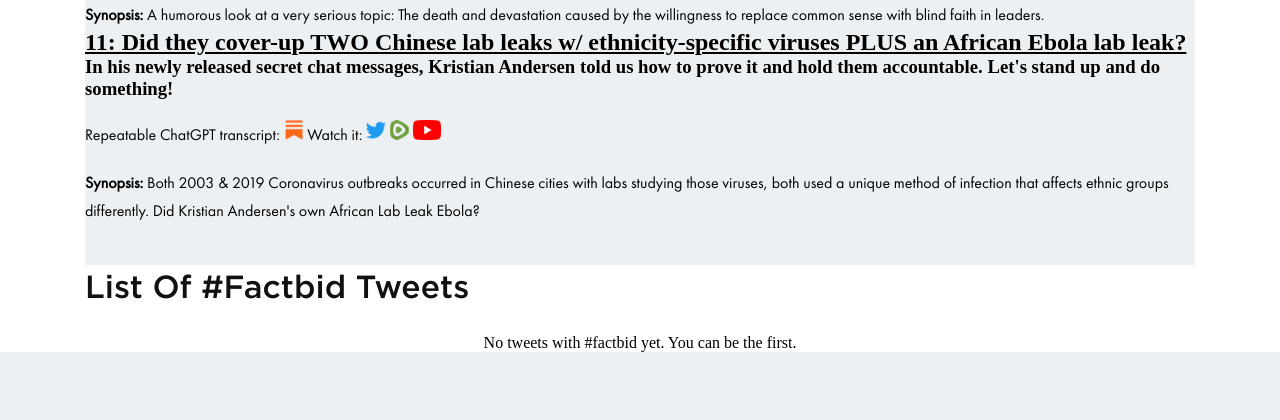
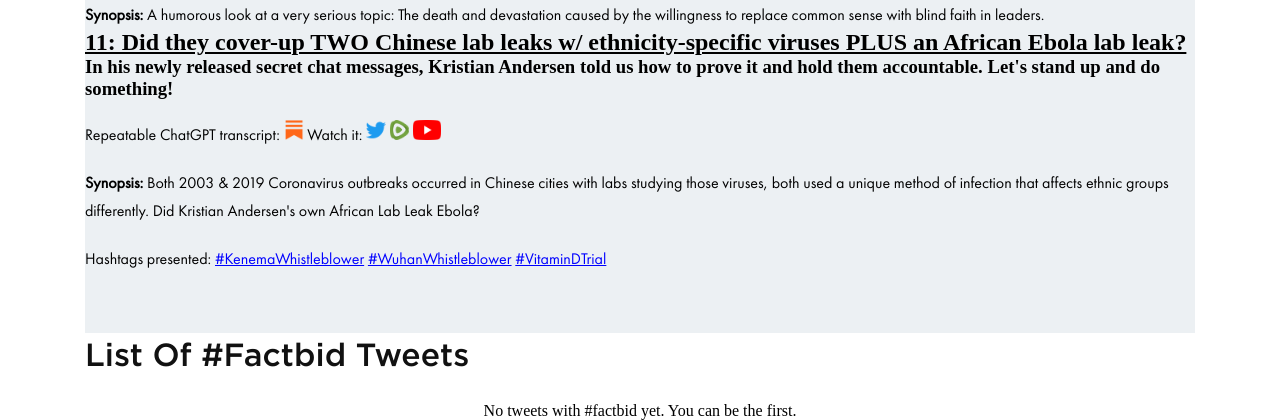
Before and after one commit to aaronfactbid/factbid2, a PHP site: page / in a window 1280 px wide. Shown: the part 3552-3972 px from the top of the page. Before the commit the page ends 3904 px from the top, so only its background shows below. Run offline with PHP 8.4, Linux system fonts and the light colour scheme; data that the repository does not hold is empty.

Commit message:
add hashtags

```diff
--- a/index.php
+++ b/index.php
@@ -268,6 +268,8 @@
 		<p><b>Synopsis:</b>
 		Both 2003 & 2019 Coronavirus outbreaks occurred in Chinese cities with labs studying those viruses, both used a unique method of infection that affects ethnic groups differently.  Did Kristian Andersen's own African Lab Leak Ebola?
 		</p>
+		<p>Hashtags presented: <a href="/KenemaWhistleblower">#KenemaWhistleblower</a> <a href="/WuhanWhistleblower">#WuhanWhistleblower</a> <a href="/VitaminDTrial">#VitaminDTrial</a></p>
+		</p>
 	</div>
 </section>
 <section class="factbid_wrapsec" id="factbid-list">
```
